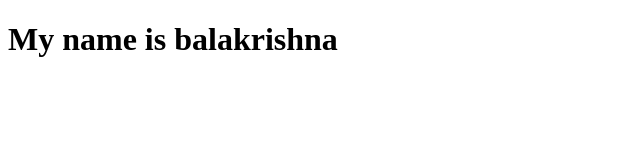
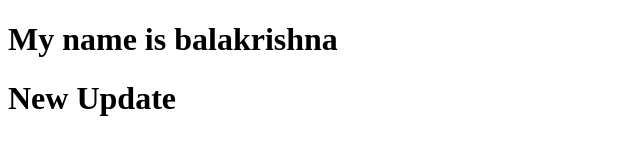
Before and after one commit to Balakrishna084/LocalRepo, a plain HTML site: page index.html in a window 1280 px wide. Shown: the whole page, without its empty margins (0-640 px from the left). Drawn offline with Linux system fonts and the light colour scheme.

Commit message:
New Feature

```diff
--- a/index.html
+++ b/index.html
@@ -7,5 +7,6 @@
 </head>
 <body>
     <h1>My name is balakrishna</h1>
+    <h1>New Update</h1>
 </body>
 </html>
```
